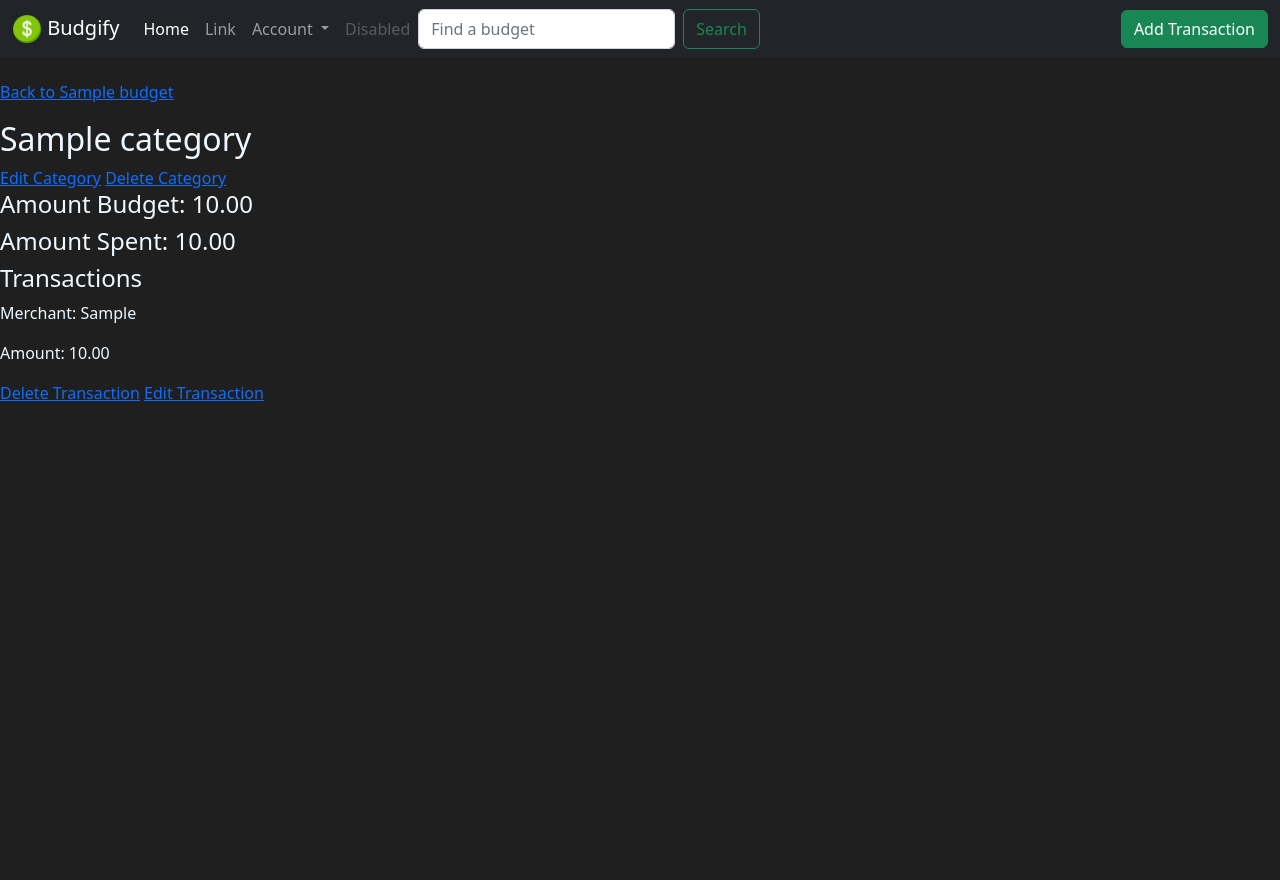
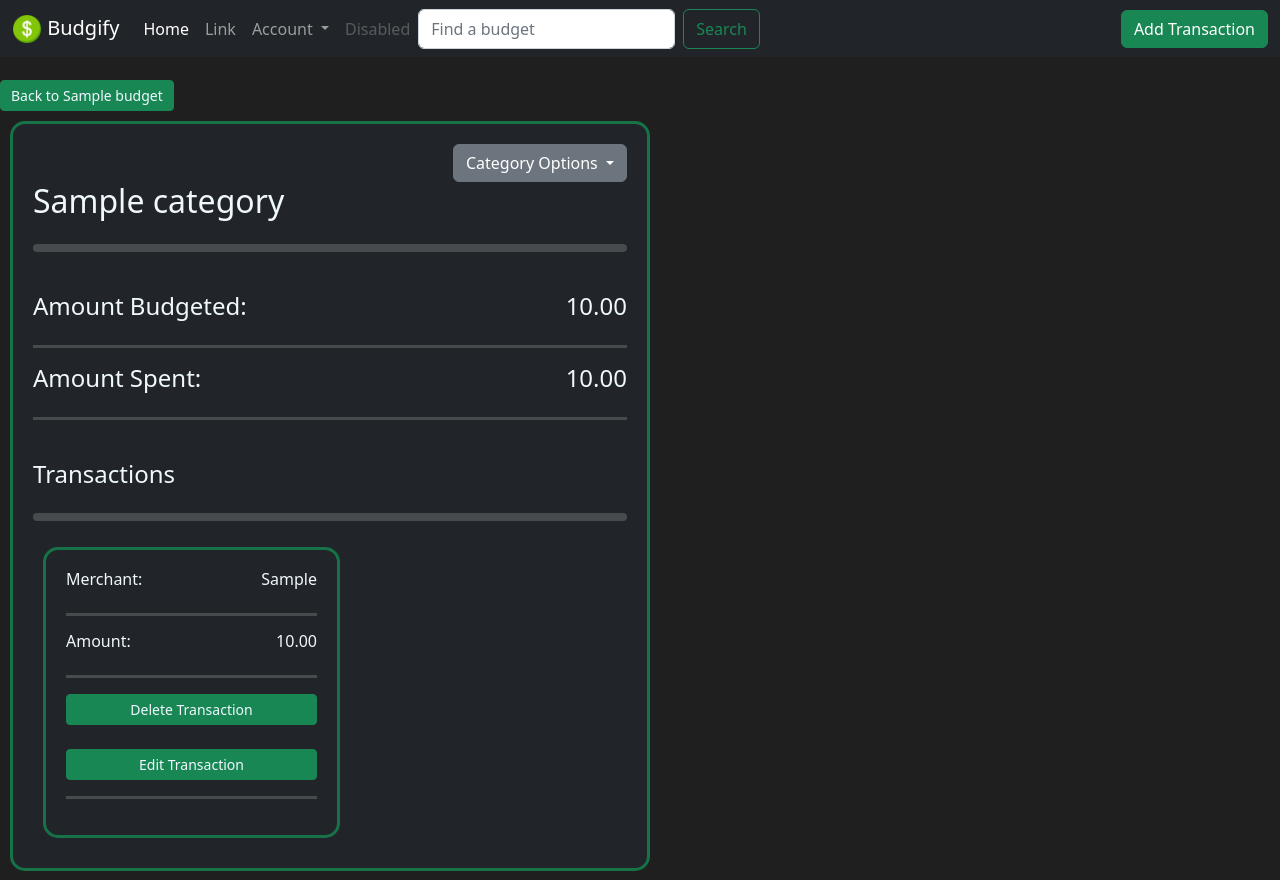
Before and after one commit to joelwagner747/budgetapp, a Django app: page /1/category/ in a window 1280 px wide. Run offline with Django 4.2, Linux system fonts and the light colour scheme; a user stored in the database is signed in; tables that the repository leaves empty hold one stand-in row (values such as "Sample post"); some libraries are stand-ins or nearby versions.

Commit message:
Added More Styling to Budgets, Transactions, And Categories Pages

```diff
--- a/budgets/views.py
+++ b/budgets/views.py
@@ -114,7 +114,11 @@
             context["at_budget"] = True
         context["amount_budgeted"] = amount_budgeted
         context["total_spent"] = total
+        context["percentage"] = int(
+            round((float(total.amount) / float(amount_budgeted.amount)) * 100)
+        )
         context["categories"] = categories
+        print(context["percentage"])
         return context
 
     def test_func(self):
@@ -169,6 +173,10 @@
             amount_budgeted = Money(amount_budgeted, "USD")
         if amount_budgeted > income[0].monthly_income:
             context["over_budgeted"] = amount_budgeted - income[0].monthly_income
+        elif amount_budgeted < income[0].monthly_income:
+            context["under_budgeted"] = income[0].monthly_income - amount_budgeted
+        elif amount_budgeted == income[0].monthly_income:
+            context["at_budget"] = True
         context["amount_budgeted"] = amount_budgeted
         context["total_spent"] = total
         context["categories"] = categories
--- a/static/css/style.css
+++ b/static/css/style.css
@@ -104,3 +104,23 @@ hr.rounded {
   display: inline-block;
   /* Make the box only as wide as the text */
 }
+
+.indented-heading {
+  margin-left: 20px;
+}
+
+.container-amount {
+  display: flex;
+  align-items: center;
+}
+
+/* Style for the items */
+.item-container-amount {
+  display: flex;
+  margin-left: auto;
+  /* Optional: Add space between the heading and the items */
+}
+
+.margin-right-heading {
+  margin-right: 50px;
+}
--- a/templates/category_detail.html
+++ b/templates/category_detail.html
@@ -1,16 +1,64 @@
 {% extends "base.html" %}
 
 {% block content %}
-<p><a href="{% url 'budget' object.budget.pk %}">Back to {{ object.budget.name }}</a></p>
-<h2>{{ object.name }}</h2>
-<a href="{% url 'category_edit' category.pk %}">Edit Category</a>
-<a href="{% url 'category_delete' category.pk %}">Delete Category</a>
-<h4>Amount Budget: {{ object.amount_budgeted }}</h4>
-<h4>Amount Spent: {{ object.amount_spent }}</h4>
-<h4>Transactions</h4>
-{% for transaction in transactions %}
-<p>Merchant: {{ transaction.merchant }}</p>
-<p> Amount: {{ transaction.amount }}</p>
-<a href="{% url 'delete_transaction' transaction.pk %}">Delete Transaction</a>
-<a href="{% url 'edit_transaction' transaction.pk %}">Edit Transaction</a>
-{% endfor %} {% endblock content %}
+<a href="{% url 'budget' object.budget.pk %}" class="btn btn-success btn-sm"
+    style="color:inherit; padding-left: 10px; padding-right: 10px;">Back to {{ object.budget.name }}</a>
+<div class="containerBudget">
+    <div class="dropdown float-right dropdown-container">
+        <button class="btn btn-secondary dropdown-toggle" type="button" id="dropdownMenuButton" data-toggle="dropdown"
+            aria-haspopup="true" aria-expanded="false">
+            Category Options
+        </button>
+        <div class="dropdown-menu" aria-labelledby="dropdownMenuButton">
+            <a class="dropdown-item" href="{% url 'category_detail' category.pk %}">View Category</a>
+            <div class="dropdown-divider"></div>
+            <a class="dropdown-item" href="{% url 'category_edit' category.pk %}">Edit Category</a>
+            <a class="dropdown-item" href="{% url 'category_delete' category.pk %}">Delete Category</a>
+        </div>
+    </div>
+    <h2>{{ object.name }}</h2>
+    <hr class="rounded">
+    </br>
+    <div class="container-amount">
+        <h4>Amount Budgeted:</h4>
+        <div class="item-container-amount">
+            <h4>{{ object.amount_budgeted }}</h4>
+        </div>
+    </div>
+    <hr class="solid">
+    <div class="container-amount">
+        <h4>Amount Spent:</h4>
+        <div class="item-container-amount">
+            <h4>{{ object.amount_spent }}</h4>
+        </div>
+    </div>
+    <hr class="solid">
+    </br>
+    <h4>Transactions</h4>
+    <hr class="rounded">
+    {% for transaction in transactions %}
+    <div class="containerBudget">
+        <div class="container-amount">
+            <h6>Merchant:</h6>
+            <div class="item-container-amount">
+                <h6>{{ transaction.merchant }}</h6>
+            </div>
+        </div>
+        <hr class="solid">
+        <div class="container-amount">
+            <h6>Amount:</h6>
+            <div class="item-container-amount">
+                <h6>{{ transaction.amount }}</h6>
+            </div>
+        </div>
+        <hr class="solid">
+        <a href="{% url 'delete_transaction' transaction.pk %}" class="btn btn-success btn-sm"
+            style="color:inherit; padding-left: 10px; padding-right: 10px;">Delete Transaction</a>
+        </br>
+        <a href="{% url 'edit_transaction' transaction.pk %}" class="btn btn-success btn-sm"
+            style="color:inherit; padding-left: 10px; padding-right: 10px;">Edit Transaction</a>
+        <hr class="solid">
+    </div>
+    {% endfor %}
+</div>
+{% endblock content %}
--- a/templates/user_home.html
+++ b/templates/user_home.html
@@ -2,7 +2,7 @@
 {% load crispy_forms_tags %}
 {% block content %}
 <main>
-  <h1>{{ user.username }}'s Budgets</h1>
+  <h1 class="indented-heading">{{ user.username }}'s Budgets</h1>
   {% for budget in budget_list %}
   <div class="containerBudget">
     <div class="dropdown float-right dropdown-container">
@@ -13,9 +13,9 @@
       <div class="dropdown-menu" aria-labelledby="dropdownMenuButton">
         <a class="dropdown-item" href="{% url 'budget' budget.pk %}">View Budget</a>
         <div class="dropdown-divider"></div>
-        <a class="dropdown-item" href="{% url 'budget' budget.pk %}">Add Catagory</a>
         <a class="dropdown-item" href="{% url 'budget_edit' budget.pk %}">Edit Budget Name</a>
         <a class="dropdown-item" href="{% url 'budget_delete' budget.pk %}">Delete Budget</a>
+        <a class="dropdown-item" href="{% url 'budget_transactions' budget.pk %}">View Transactions</a>
       </div>
     </div>
     <h2>{{ budget.name }}</h2>
```
Also changed, not shown: templates/budget_detail.html (+39 -10 lines), templates/transactions.html (+35 -6 lines).
